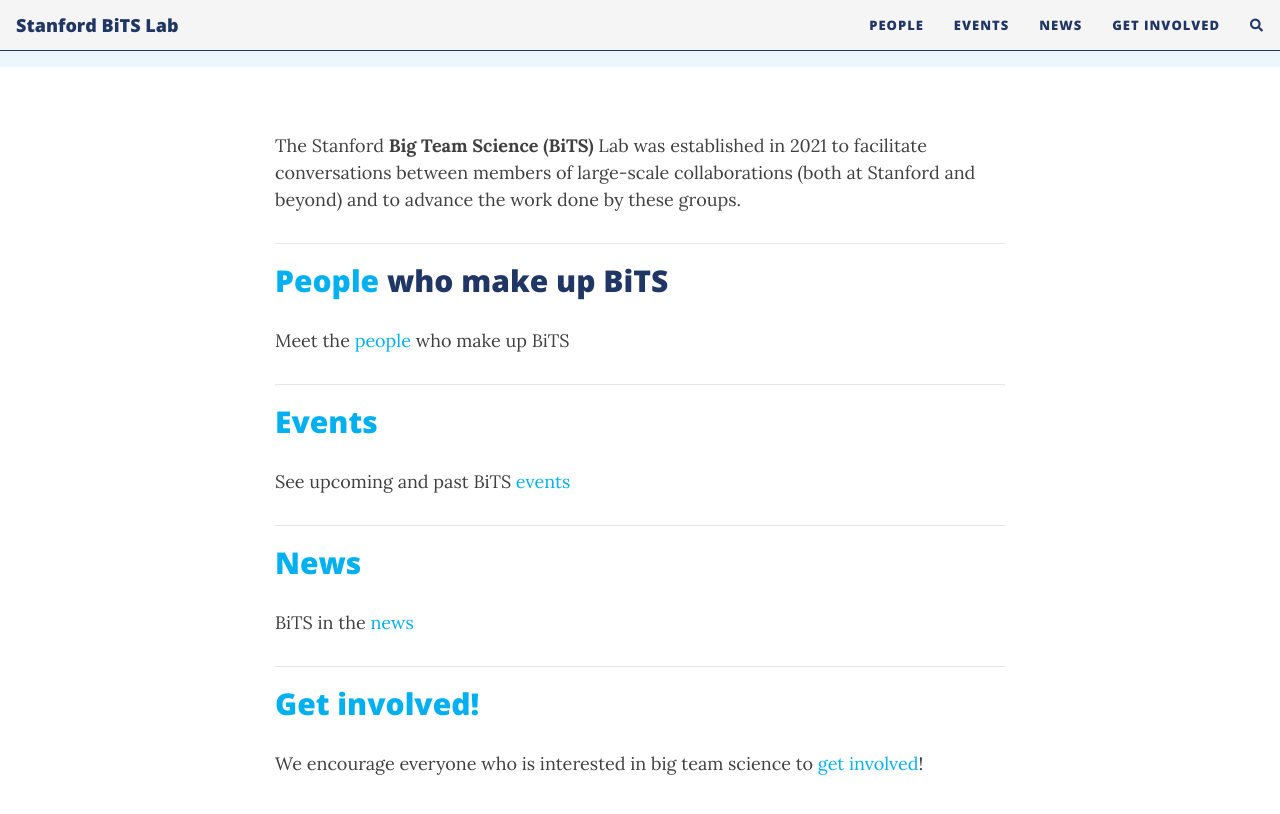
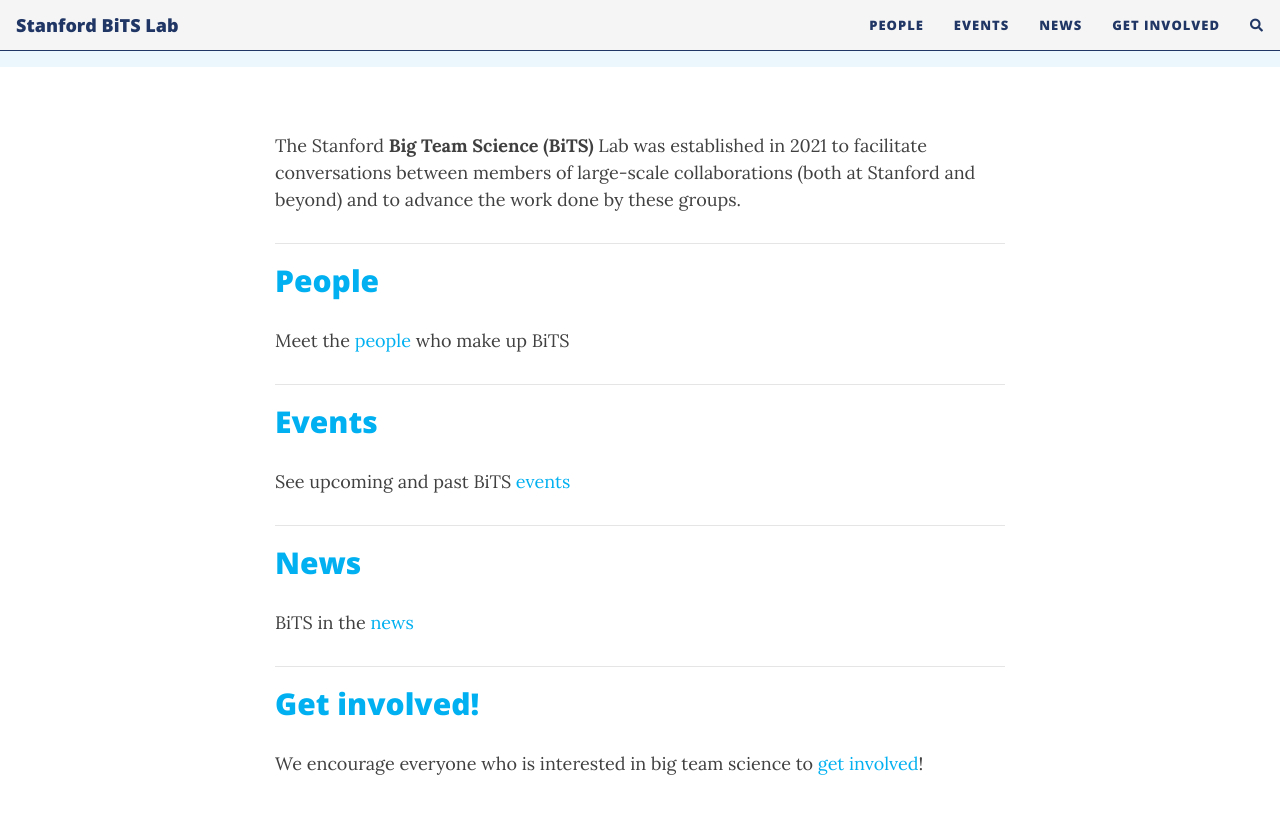
Before and after one commit to heidibaum/bigteamsciencelab.github.io, a Jekyll site: the page built from index.md, in a window 1280 px wide and 900 px high, scrolled down 420 px. Shown: the top 814 px of the window. Built offline with Jekyll 4.4.1, drawn with Linux system fonts in a browser that asks for light colours; nearby versions of some CDN libraries; comment, search, counter and statistics services are not loaded.

Commit message:
Update index.md

```diff
--- a/index.md
+++ b/index.md
@@ -14,7 +14,7 @@
 
 ***
 
-## [People]({{site.baseurl}}/people/) who make up BiTS
+## [People]({{site.baseurl}}/people/)
 Meet the [people]({{site.baseurl}}/people/) who make up BiTS
 
 ***
```
